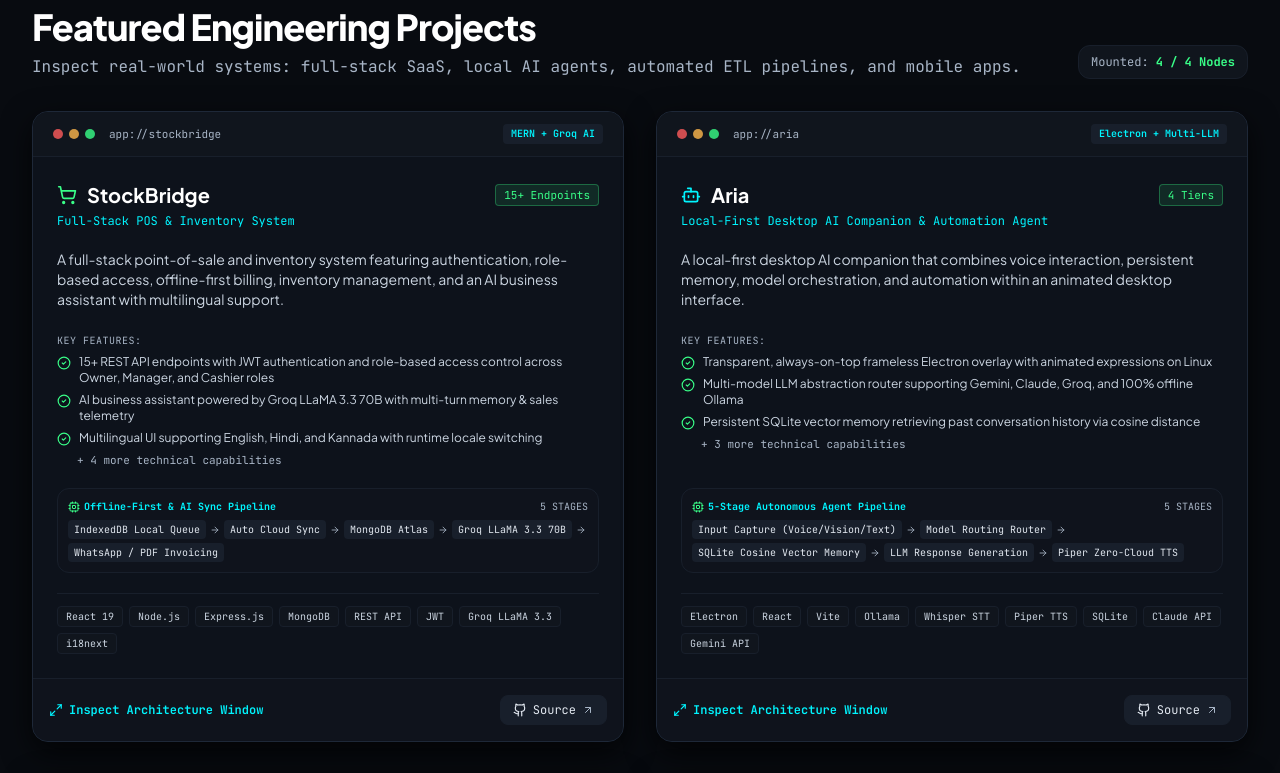
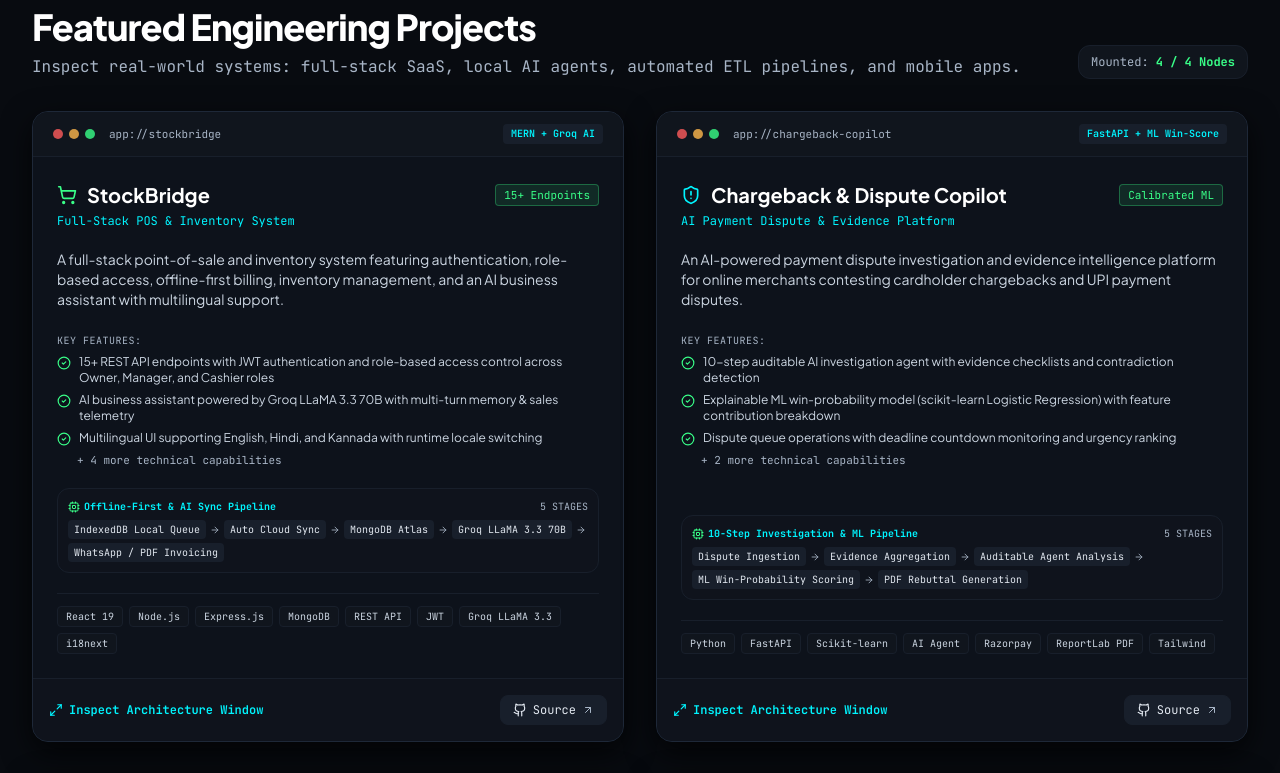
Before and after one commit to nandeesh2799/Portfolio, a React (Vite) app: page / in a window 1280 px wide. Shown: the part 2792-3565 px from the top of the page. Built offline with nearby package versions, Linux system fonts and the light colour scheme.

Commit message:
feat(projects): add Chargeback & Dispute Copilot to portfolio showcase

```diff
--- a/src/components/ProjectsSection.tsx
+++ b/src/components/ProjectsSection.tsx
@@ -30,6 +30,7 @@
   const getProjectIcon = (name: string) => {
     switch (name) {
       case 'ShoppingCart': return <ShoppingCart className="w-5 h-5 text-terminal-green" />;
+      case 'ShieldAlert': return <ShieldAlert className="w-5 h-5 text-terminal-cyan" />;
       case 'Bot': return <Bot className="w-5 h-5 text-terminal-cyan" />;
       case 'FileSpreadsheet': return <FileSpreadsheet className="w-5 h-5 text-terminal-purple" />;
       case 'Smartphone': return <Smartphone className="w-5 h-5 text-terminal-pink" />;
--- a/src/components/TerminalComponent.tsx
+++ b/src/components/TerminalComponent.tsx
@@ -347,7 +347,7 @@
       case 'ls projects':
         outputNode = (
           <div className="space-y-1.5 py-1 text-xs">
-            <p className="text-muted">total 4 directory nodes</p>
+            <p className="text-muted">total {projectsData.length} directory nodes</p>
             {projectsData.map((p) => (
               <div key={p.id} className="flex items-center gap-3">
                 <span className="text-terminal-cyan font-bold w-32">{p.id}/</span>
--- a/src/data/portfolioData.ts
+++ b/src/data/portfolioData.ts
@@ -54,6 +54,33 @@
     ],
     repoUrl: 'https://github.com/nandeesh2799/StockBridge',
     metrics: { label: 'REST APIs', value: '15+ Endpoints' }
+  },
+  {
+    id: 'chargeback-copilot',
+    title: 'Chargeback & Dispute Copilot',
+    category: 'AI Payment Dispute & Evidence Platform',
+    badge: 'FastAPI + ML Win-Score',
+    iconName: 'ShieldAlert',
+    tech: ['Python', 'FastAPI', 'Scikit-learn', 'AI Agent', 'Razorpay', 'ReportLab PDF', 'Tailwind'],
+    description: 'An AI-powered payment dispute investigation and evidence intelligence platform for online merchants contesting cardholder chargebacks and UPI payment disputes.',
+    keyFeatures: [
+      '10-step auditable AI investigation agent with evidence checklists and contradiction detection',
+      'Explainable ML win-probability model (scikit-learn Logistic Regression) with feature contribution breakdown',
+      'Dispute queue operations with deadline countdown monitoring and urgency ranking',
+      'Two-stage response studio generating Razorpay contest summaries (<=1000 chars) and formal dispute letters',
+      'ReportLab publication-grade PDF evidence dossier export with tamper-evident audit provenance'
+    ],
+    architectureWorkflow: {
+      label: '10-Step Investigation & ML Pipeline',
+      steps: ['Dispute Ingestion', 'Evidence Aggregation', 'Auditable Agent Analysis', 'ML Win-Probability Scoring', 'PDF Rebuttal Generation']
+    },
+    architectureHighlights: [
+      'Calibrated win-probability scoring (0–100%) with human-interpretable feature contribution',
+      '10-step deterministic agent strictly grounded in database entity IDs',
+      'Multi-gateway dispute representation letter generation'
+    ],
+    repoUrl: 'https://github.com/nandeesh2799/Chargeback-Dispute-Copilot',
+    metrics: { label: 'Scoring Engine', value: 'Calibrated ML' }
   },
   {
     id: 'aria',
```
